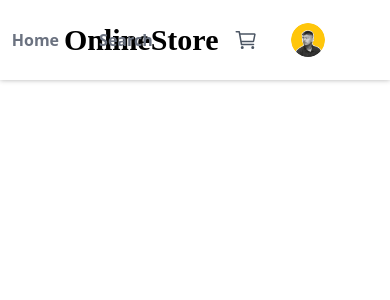
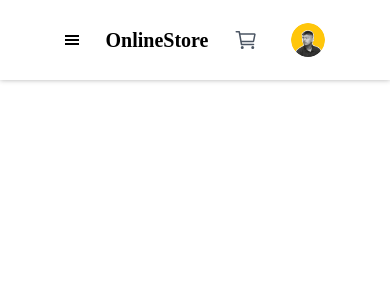
Before and after one commit to abiralkoju/Basic_E_commerce, a React (Vite) app in the folder e-commerce/: page / in a window 390 px wide. Shown: the top 300 px of the page. Built offline with nearby package versions, Linux system fonts and the light colour scheme; a web font is replaced by a local one.

Commit message:
mobile ham added

```diff
--- a/e-commerce/src/Components/Navbar.jsx
+++ b/e-commerce/src/Components/Navbar.jsx
@@ -1,19 +1,33 @@
-import React from "react";
+import React, { useState } from "react";
 import { IoCartOutline } from "react-icons/io5";
+import { Link } from "react-router-dom";
 import profile from "../assets/profile.jpg";
-import { Link } from "react-router-dom";
+import { GiHamburgerMenu } from "react-icons/gi";
 
 const Navbar = () => {
+  const [isOpen, setIsOpen] = useState(false);
+
+  const handleisOpen = () => {
+    setIsOpen(!isOpen);
+  };
+
   return (
-    <nav className="w-[100vw] shadow-custom">
+    <nav className="w-[100vw] shadow-custom ">
       <div className="header h-[5rem] mx-[4rem] flex items-center justify-between">
+        {/* hamburger menu */}
+        <button onClick={handleisOpen} className="md:hidden">
+          <GiHamburgerMenu />
+        </button>
+
         <Link
           to="/"
-          className="font-lato text-3xl font-bold hover:text-orange-600 cursor-pointer hover:duration-200"
+          className="font-lato text-xl md:text-3xl font-bold hover:text-orange-600 cursor-pointer hover:duration-200"
         >
           OnlineStore
         </Link>
-        <div className="space-x-10 font-semibold text-md text-gray-500 -ml-[18rem] h-full flex">
+
+        {/* desktop links */}
+        <div className="hidden md:flex space-x-10 font-semibold text-md text-gray-500 -ml-[18rem] h-full flex">
           <div className="relative group h-full flex items-center">
             <Link to="/" className="border-3 hover:border-orange-500">
               Home
@@ -41,6 +55,32 @@ const Navbar = () => {
             />
           </div>
         </div>
+
+        {/* mobile links */}
+        {isOpen && (
+          <div className="md:hidden fixed inset-0 bg-gray-800 bg-opacity-80">
+            <div className="absolute top-0 left-0 bottom-0 right-[50%] bg-white flex flex-col items-center space-y-2 z-50 py-[4rem]">
+              <button
+                onClick={handleisOpen}
+                className="absolute top-4 left-4 text-3xl font-semibold"
+              >
+                &times;
+              </button>
+              <Link
+                to="/"
+                className="block text-gray-800 font-semibold text-lg hover:text-orange-600 hover:custom-outline"
+              >
+                Home
+              </Link>
+              <Link
+                to="/search"
+                className="block text-gray-800 font-semibold text-lg hover:text-orange-600"
+              >
+                Search
+              </Link>
+            </div>
+          </div>
+        )}
       </div>
     </nav>
   );
--- a/e-commerce/src/index.css
+++ b/e-commerce/src/index.css
@@ -3,3 +3,7 @@
 @tailwind base;
 @tailwind components;
 @tailwind utilities;
+
+.custom-outline {
+  @apply hover:outline hover:outline-2 hover:outline-orange-500 rounded px-5 py-2;
+}
--- a/e-commerce/tailwind.config.js
+++ b/e-commerce/tailwind.config.js
@@ -9,6 +9,9 @@ export default {
       boxShadow: {
         custom: "0 0 5px rgba(0,0,0,0.3)",
       },
+      outline: {
+        outline: "",
+      },
     },
   },
   plugins: [],
```
